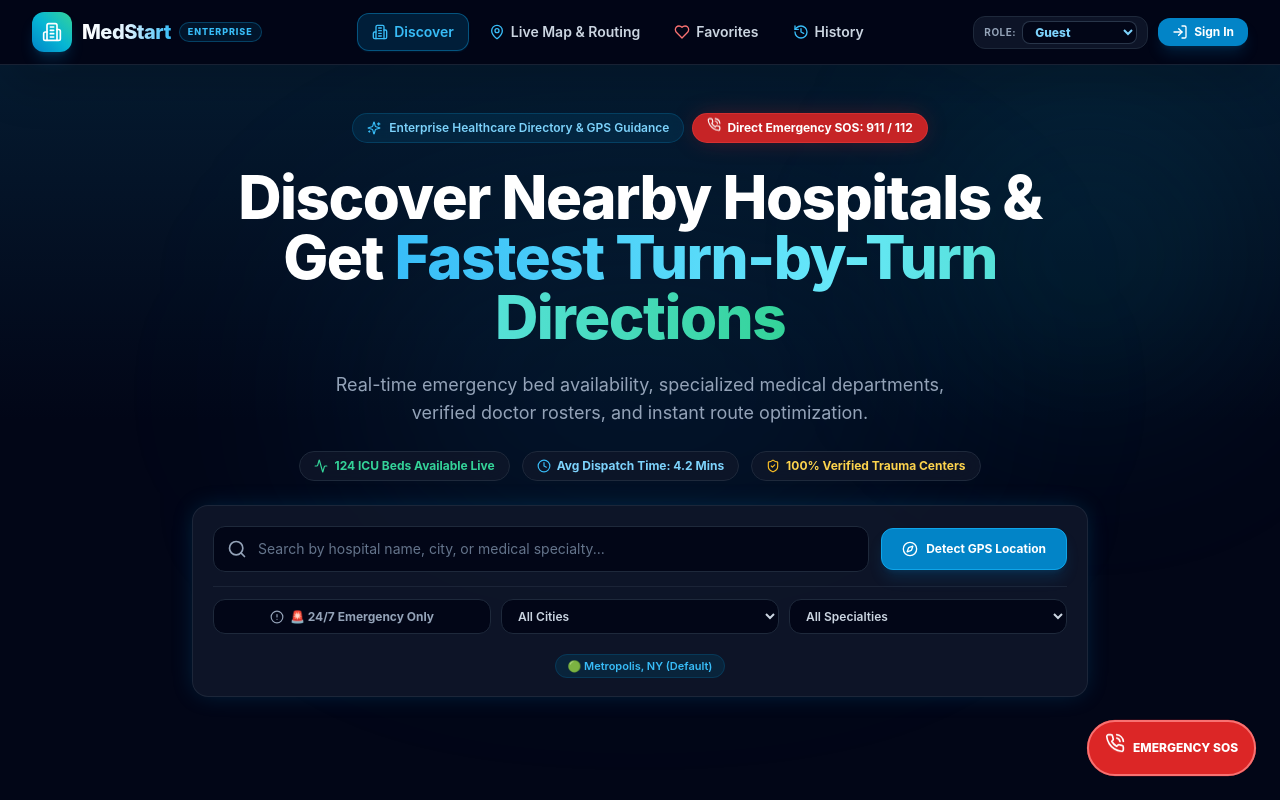
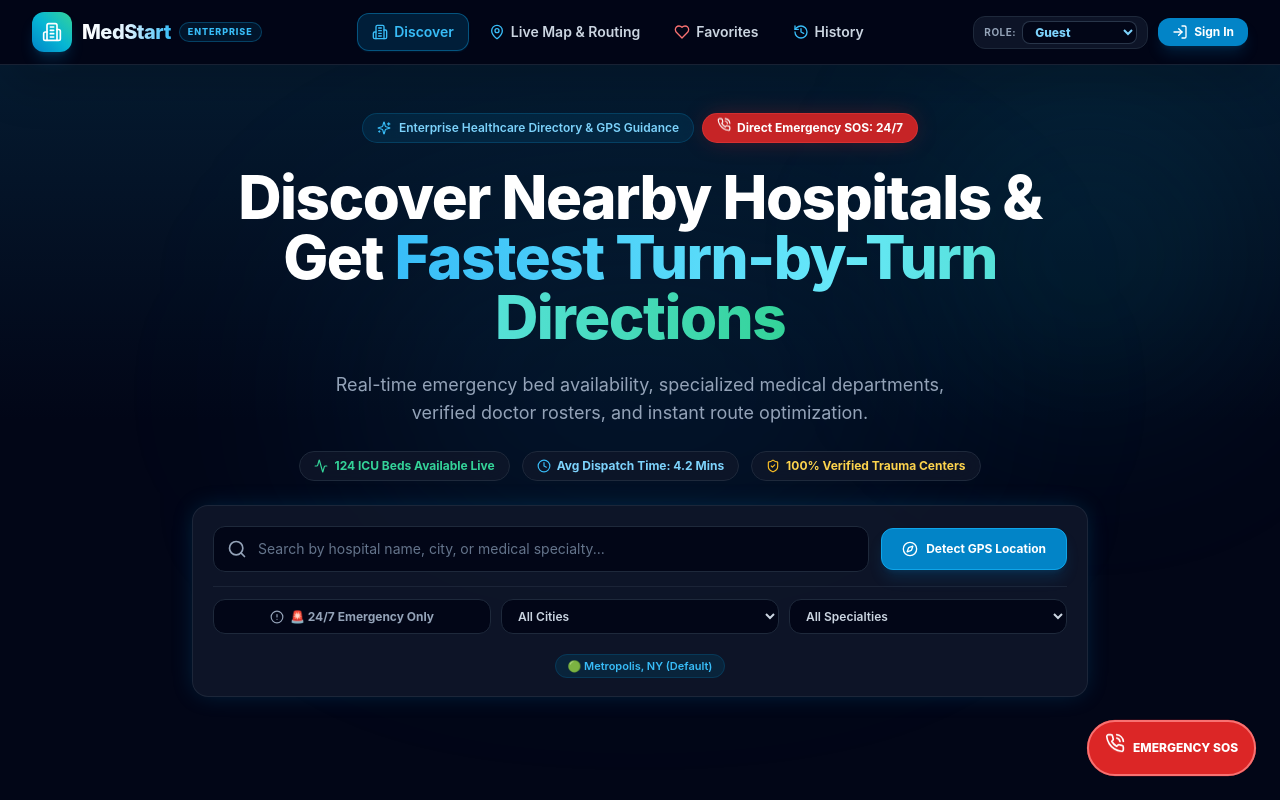
Before and after one commit to peddireddyvishnu2005-glitch/Med-Star, a Next.js app in the folder apps/web/: page / in a window 1280 px wide. Shown: the top 800 px of the page. Built offline with nearby package versions, Linux system fonts and the light colour scheme.

Commit message:
fix(ui): update Emergency SOS badge text to 24/7

```diff
--- a/apps/web/src/app/page.tsx
+++ b/apps/web/src/app/page.tsx
@@ -167,7 +167,7 @@ export default function HomePage() {
               className="inline-flex items-center gap-1.5 px-3.5 py-1.5 rounded-full bg-red-600/90 hover:bg-red-600 text-white text-xs font-bold shadow-lg border border-red-500/40 glow-red transition-all"
             >
               <PhoneCall className="w-3.5 h-3.5 animate-bounce" />
-              Direct Emergency SOS: 911 / 112
+              Direct Emergency SOS: 24/7
             </a>
           </div>
 
--- a/apps/web/src/components/layout/Footer.tsx
+++ b/apps/web/src/components/layout/Footer.tsx
@@ -19,7 +19,7 @@ export default function Footer() {
           </p>
           <div className="inline-flex items-center gap-2 px-3 py-1 rounded-full bg-red-950/40 border border-red-800/50 text-red-400 text-xs font-semibold">
             <ShieldAlert className="w-3.5 h-3.5" />
-            National Emergency Hotline: 911 / 112
+            National Emergency Hotline: 24/7
           </div>
         </div>
 
```
